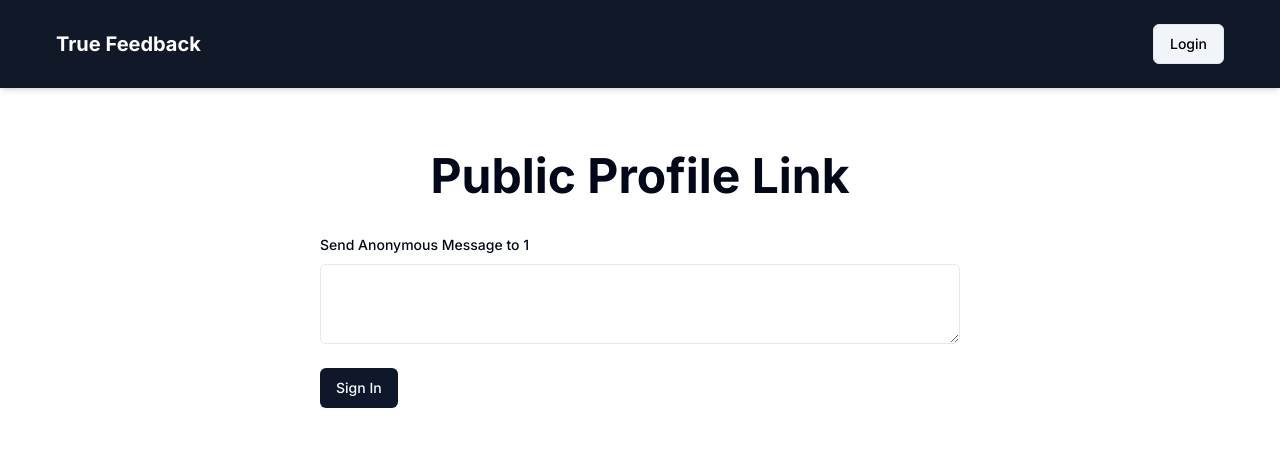
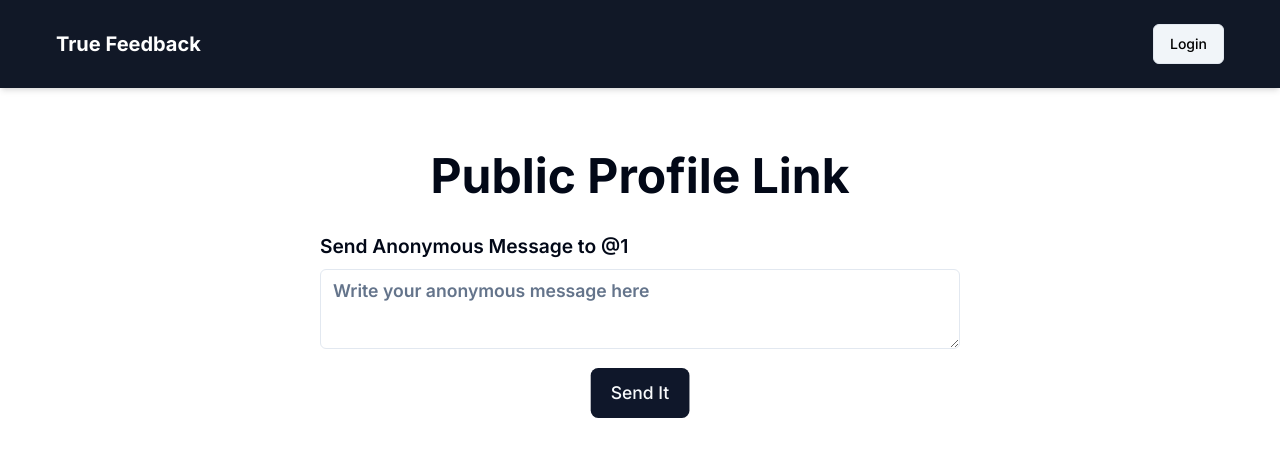
Before and after one commit to chwaleed/True-Feedback-Full-Stack-App, a Next.js app: page /u/1 in a window 1280 px wide. Shown: the top 456 px of the page. Built offline with nearby package versions, Linux system fonts and the light colour scheme; no server answers.

Commit message:
From is made

```diff
--- a/src/app/(app)/u/[user]/page.js
+++ b/src/app/(app)/u/[user]/page.js
@@ -31,22 +31,30 @@ function SendMessage() {
       <Form {...form}>
         <form
           onSubmit={form.handleSubmit(onSubmit)}
-          className="space-y-6 w-[50%] mt-8 mx-auto"
+          className="space-y-6 w-[50%]    mt-8 mx-auto"
         >
           <FormField
             name="message"
             control={form.control}
             render={({ field }) => (
               <FormItem>
-                <FormLabel>Send Anonymous Message to {user}</FormLabel>
-                <Textarea />
+                <FormLabel className="font-semibold text-[1.2rem]">
+                  Send Anonymous Message to @{user}
+                </FormLabel>
+                <Textarea
+                  placeholder="Write your anonymous message here"
+                  {...field}
+                  className=" placeholder:text-[1.1rem] text-[1.1rem] font-semibold"
+                />
                 <FormMessage />
               </FormItem>
             )}
           />
-
-          <Button className="" type="submit">
-            Sign In
+          <Button
+            className=" scale-125 left-[50%] absolute translate-x-[-50%] "
+            type="submit"
+          >
+            Send It
           </Button>
         </form>
       </Form>
```
